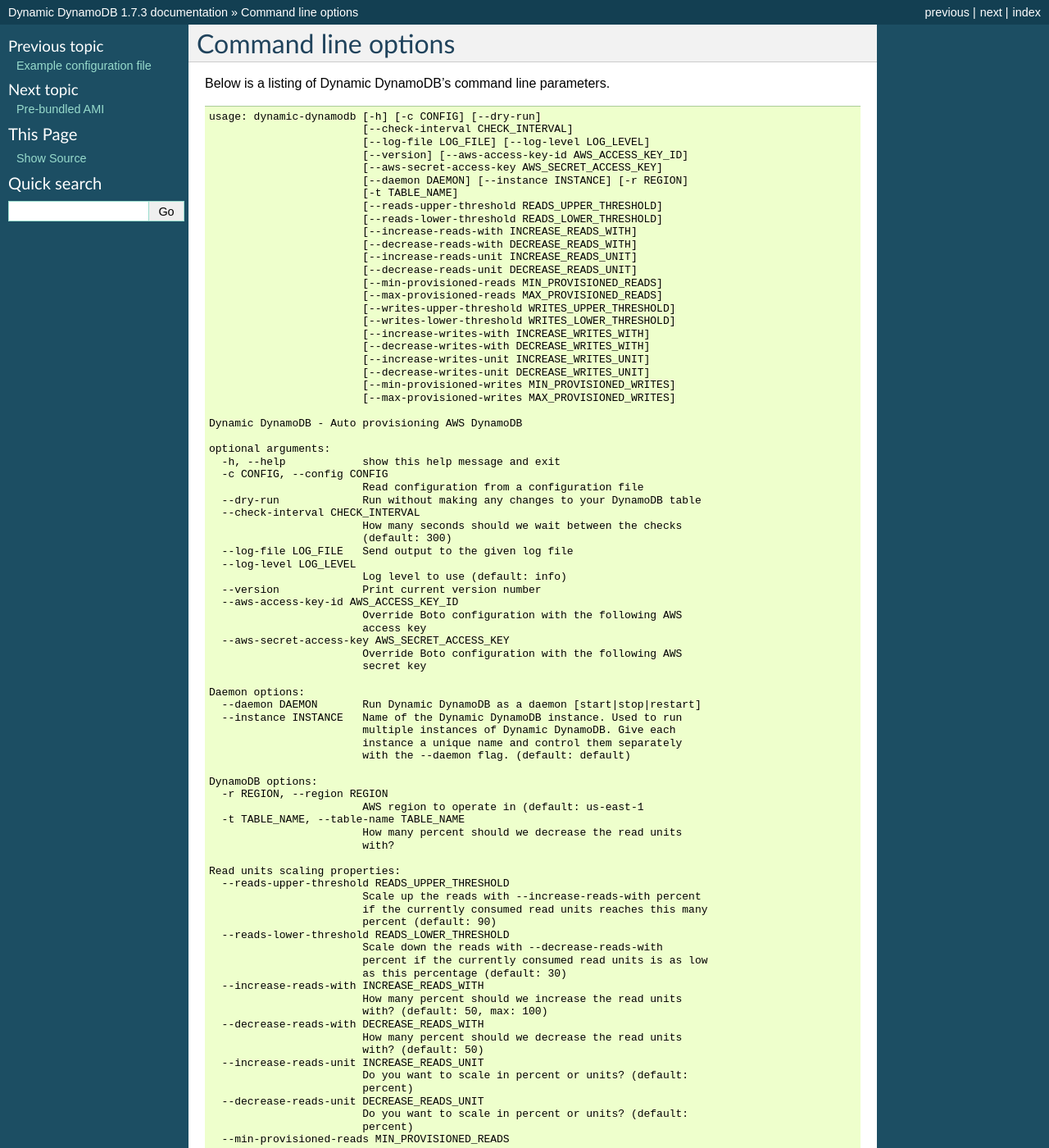
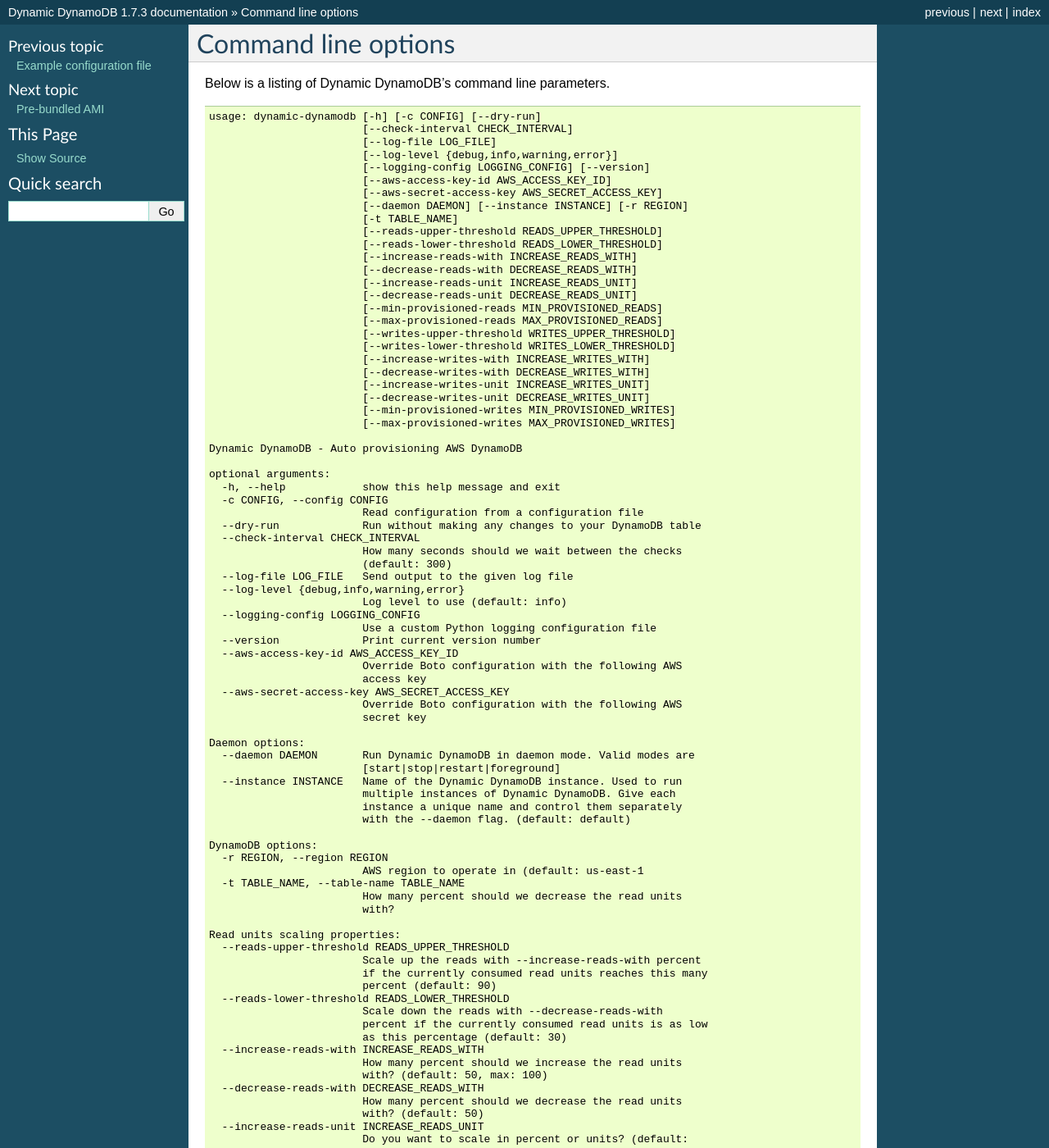
Before and after one commit to sebdah/dynamic-dynamodb, a Sphinx documentation site: the page built from docs/command_line_options.rst, in a window 1280 px wide and 1400 px high. Shown: the whole window at 82% size. Built offline with Sphinx 7.4.7, drawn with Linux system fonts in a browser that asks for light colours; some of the changed text lies outside the part shown.

Commit message:
Updated command line options docs #74

```diff
--- a/docs/command_line_options.rst
+++ b/docs/command_line_options.rst
@@ -6,8 +6,10 @@
 
     usage: dynamic-dynamodb [-h] [-c CONFIG] [--dry-run]
                             [--check-interval CHECK_INTERVAL]
-                            [--log-file LOG_FILE] [--log-level LOG_LEVEL]
-                            [--version] [--aws-access-key-id AWS_ACCESS_KEY_ID]
+                            [--log-file LOG_FILE]
+                            [--log-level {debug,info,warning,error}]
+                            [--logging-config LOGGING_CONFIG] [--version]
+                            [--aws-access-key-id AWS_ACCESS_KEY_ID]
                             [--aws-secret-access-key AWS_SECRET_ACCESS_KEY]
                             [--daemon DAEMON] [--instance INSTANCE] [-r REGION]
                             [-t TABLE_NAME]
@@ -39,8 +41,10 @@
                             How many seconds should we wait between the checks
                             (default: 300)
       --log-file LOG_FILE   Send output to the given log file
-      --log-level LOG_LEVEL
+      --log-level {debug,info,warning,error}
                             Log level to use (default: info)
+      --logging-config LOGGING_CONFIG
+                            Use a custom Python logging configuration file
       --version             Print current version number
       --aws-access-key-id AWS_ACCESS_KEY_ID
                             Override Boto configuration with the following AWS
@@ -50,7 +54,8 @@
                             secret key
 
     Daemon options:
-      --daemon DAEMON       Run Dynamic DynamoDB as a daemon [start|stop|restart]
+      --daemon DAEMON       Run Dynamic DynamoDB in daemon mode. Valid modes are
+                            [start|stop|restart|foreground]
       --instance INSTANCE   Name of the Dynamic DynamoDB instance. Used to run
                             multiple instances of Dynamic DynamoDB. Give each
                             instance a unique name and control them separately
```
